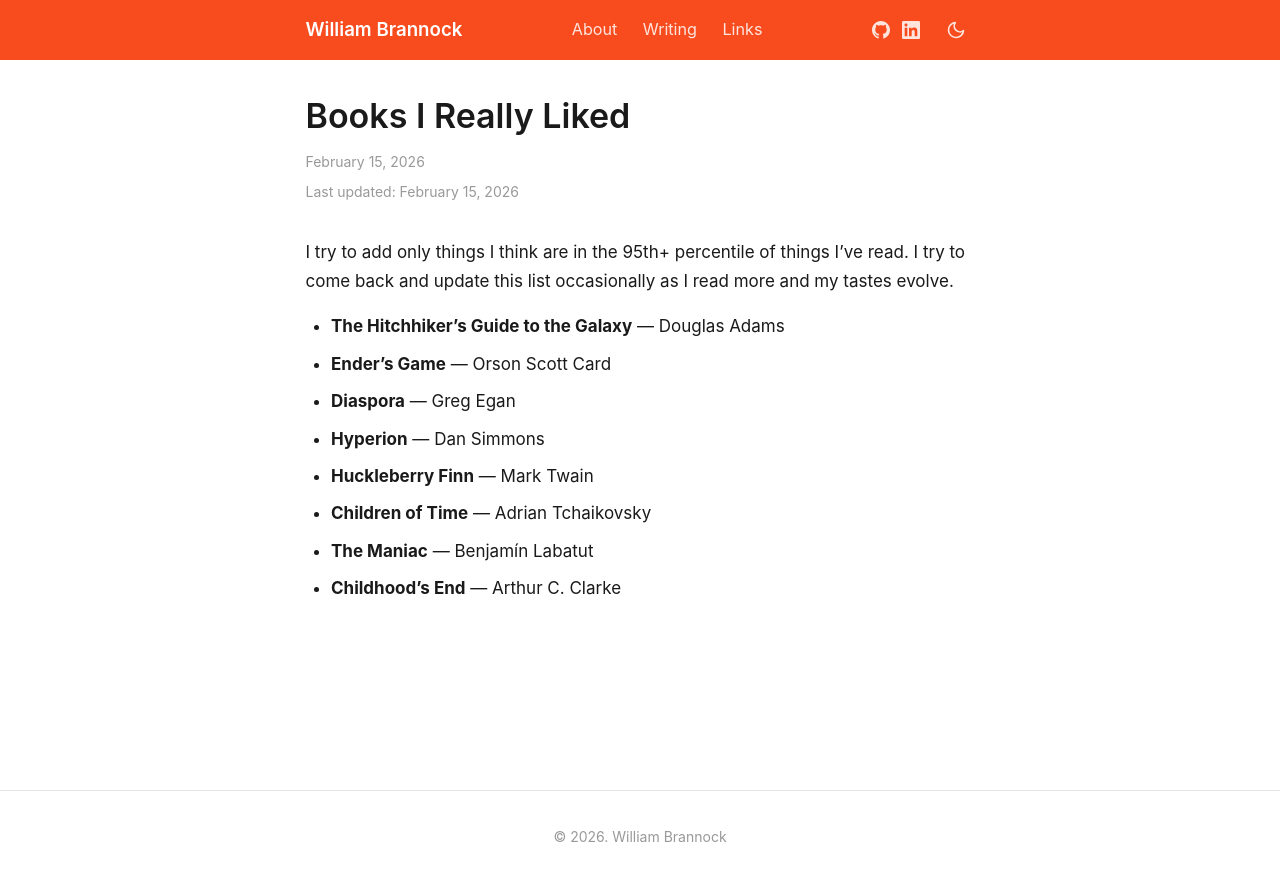
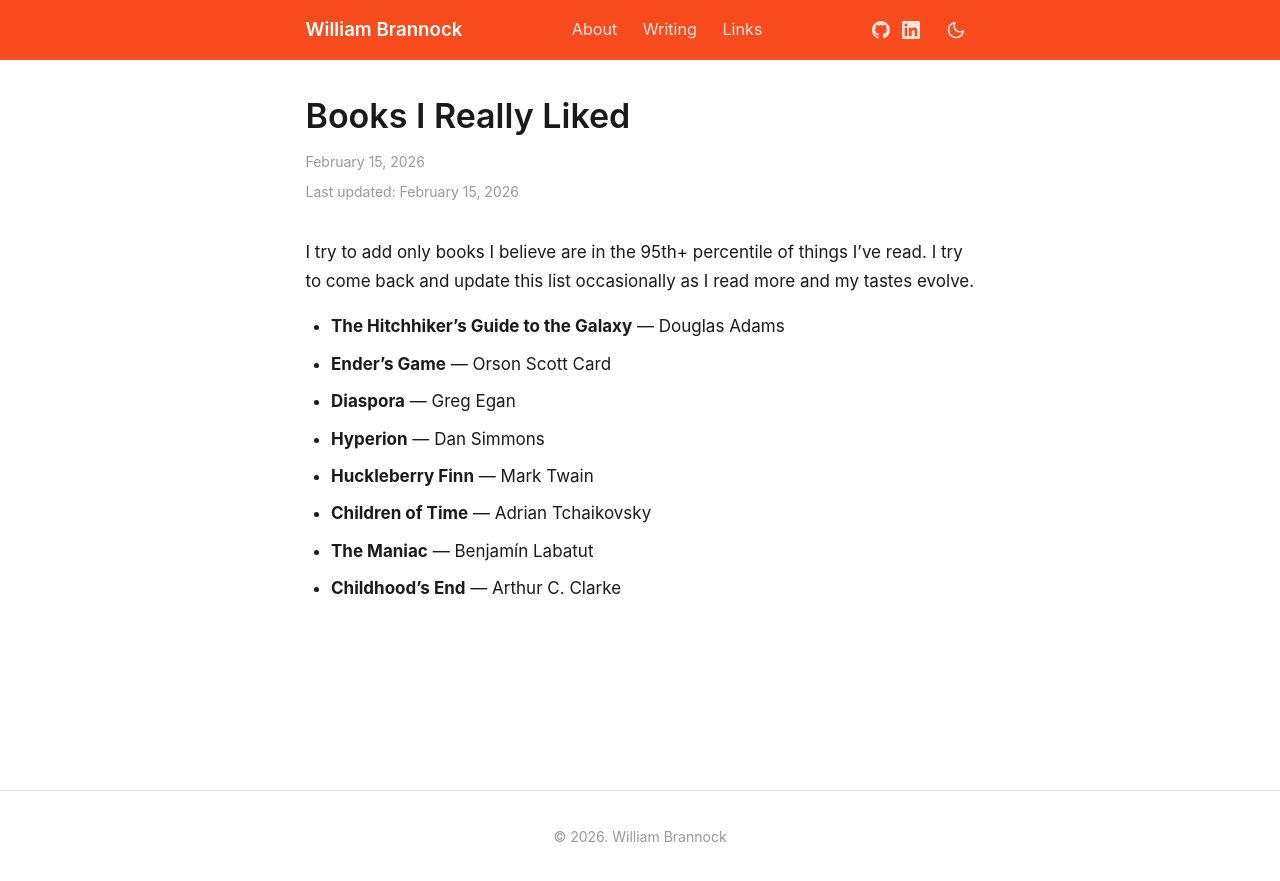
Before and after one commit to wbrannock/wbrannock.github.io, a Jekyll site: the page built from _posts/2026-02-15-favorite-books.md, in a window 1280 px wide. Shown: the top 881 px of the page. Built offline with Jekyll 4.4.1, drawn with Linux system fonts in a browser that asks for light colours.

Commit message:
minor spelling fixes and wording changes

```diff
--- a/_posts/2026-02-15-favorite-books.md
+++ b/_posts/2026-02-15-favorite-books.md
@@ -5,7 +5,7 @@ date: 2026-02-15
 last_updated: 2026-02-15
 ---
 
-I try to add only things I think are in the 95th+ percentile of things I've read. I try to come back and update this list occasionally as I read more and my tastes evolve.
+I try to add only books I believe are in the 95th+ percentile of things I've read. I try to come back and update this list occasionally as I read more and my tastes evolve.
 
 <!--more-->
 
```
Also changed, not shown: links.md (+1 -1 lines).
